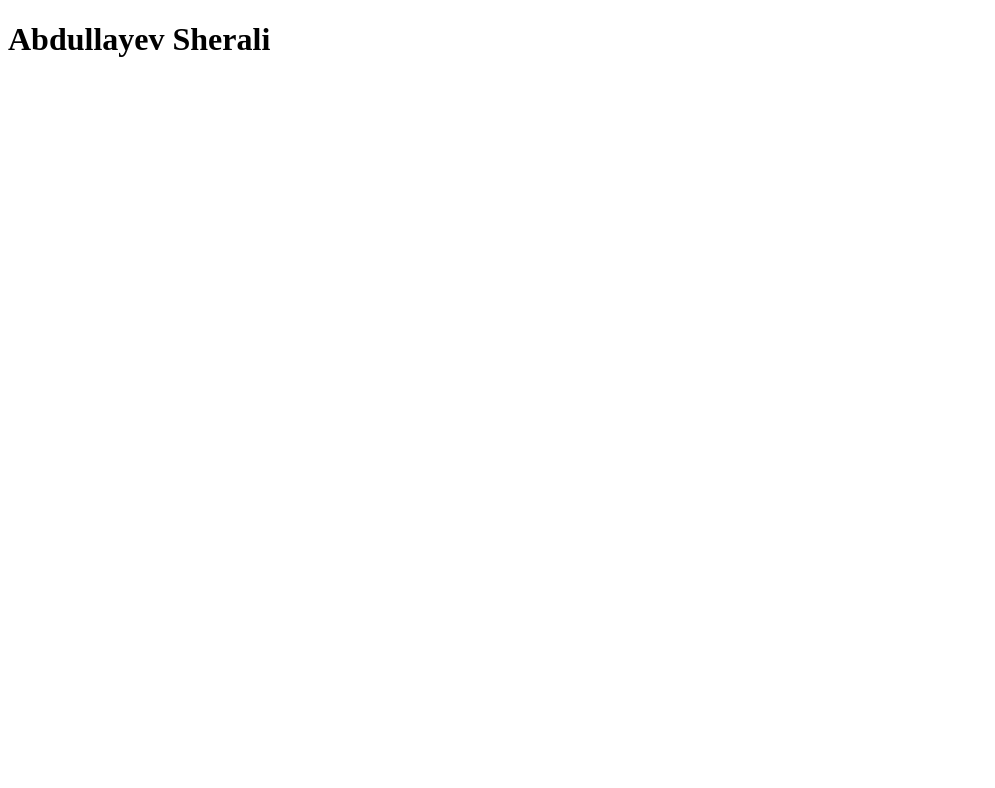
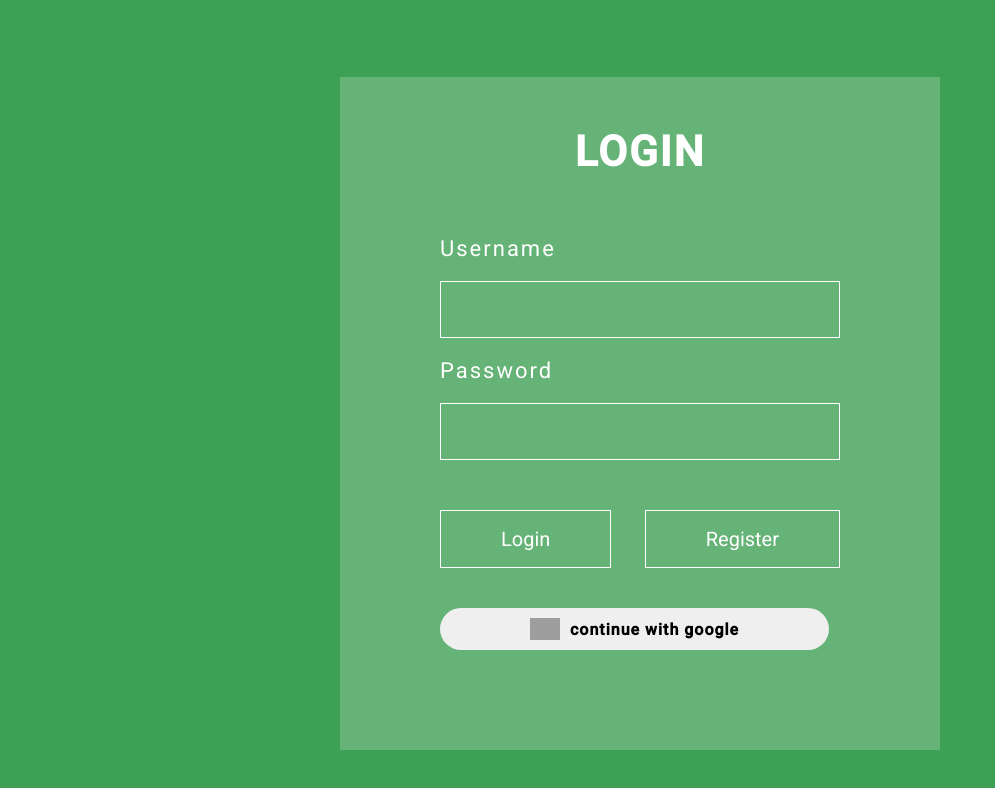
Before and after one commit to SokhibjonDev/rest-api, a website: page index.html in a window 1280 px wide. Shown: the whole page, without its empty margins (0-995 px from the left). Drawn offline with Linux system fonts and the light colour scheme; grey boxes are pictures that could not be loaded.

Commit message:
feat : auth login

```diff
--- a/index.html
+++ b/index.html
@@ -6,11 +6,116 @@
     <meta http-equiv="X-UA-Compatible" content="IE=edge">
     <meta name="viewport" content="width=device-width, initial-scale=1.0">
     <link rel="icon" href="https://cdn-icons-png.flaticon.com/512/5968/5968322.png">
+    <style>
+        @import url('https://fonts.googleapis.com/css2?family=Roboto:wght@400;500&display=swap');
+        * {
+            padding: 0;
+            margin: 0px;
+            box-sizing: border-box;
+            font-family: 'Roboto', sans-serif;
+        }
+
+        :focus {
+            outline: none;
+        }
+
+        body {
+            background: #3ea055;
+        }
+
+        h2 {
+            color: #fff;
+            font-size: 42px;
+            text-align: center;
+            padding-top: 50px;
+            letter-spacing: 2px;
+            text-transform: uppercase;
+        }
+
+        .container {
+            background: rgba(255, 255, 255, .2);
+            width: 600px;
+            margin: auto;
+            margin-top: 6%;
+            padding-bottom: 100px;
+        }
+
+        .container .inps {
+            display: flex;
+            margin: auto;
+            flex-direction: column;
+            gap: 20px;
+            width: 400px;
+            padding-top: 60px;
+        }
+
+        .container .inps input {
+            color: #fff;
+            background: transparent;
+            border: 1px solid #fff;
+            padding: 15px 5px;
+            font-size: 22px;
+            letter-spacing: 1px;
+        }
+
+        .container .btns {
+            width: 400px;
+            display: flex;
+            justify-content: space-between;
+            margin: auto;
+            margin-top: 50px;
+        }
+
+        .container .btns button {
+            border: 1px solid #fff;
+            background: transparent;
+            color: #fff;
+            padding: 16px 60px;
+            font-size: 20px;
+            margin-bottom: 40px;
+            cursor: pointer;
+        }
+
+        label {
+            color: #fff;
+            letter-spacing: 2px;
+            font-size: 22px;
+        }
+
+        .google {
+            display: flex;
+            align-items: center;
+            border: none;
+            border-radius: 50px;
+            padding: 10px 90px;
+            font-size: 16px;
+            letter-spacing: 1px;
+            margin-left: 100px;
+        }
+
+        .google img {
+            margin-right: 10px;
+        }
+    </style>
     <title>Rest API</title>
 </head>
 
 <body>
-    <h1>Abdullayev Sherali</h1>
+    <div class="container">
+        <h2>Login</h2>
+        <div class="inps">
+            <label for="">Username</label>
+            <input type="text">
+            <label for="">Password</label>
+            <input type="text">
+        </div>
+        <div class="btns">
+            <button>Login</button>
+            <button>Register</button>
+        </div>
+        <button class="google"><img width="30px" src="https://cdn-icons-png.flaticon.com/512/2875/2875404.png"
+                alt=""><strong>continue with google</strong> </button>
+    </div>
 </body>
 
 </html>
```
